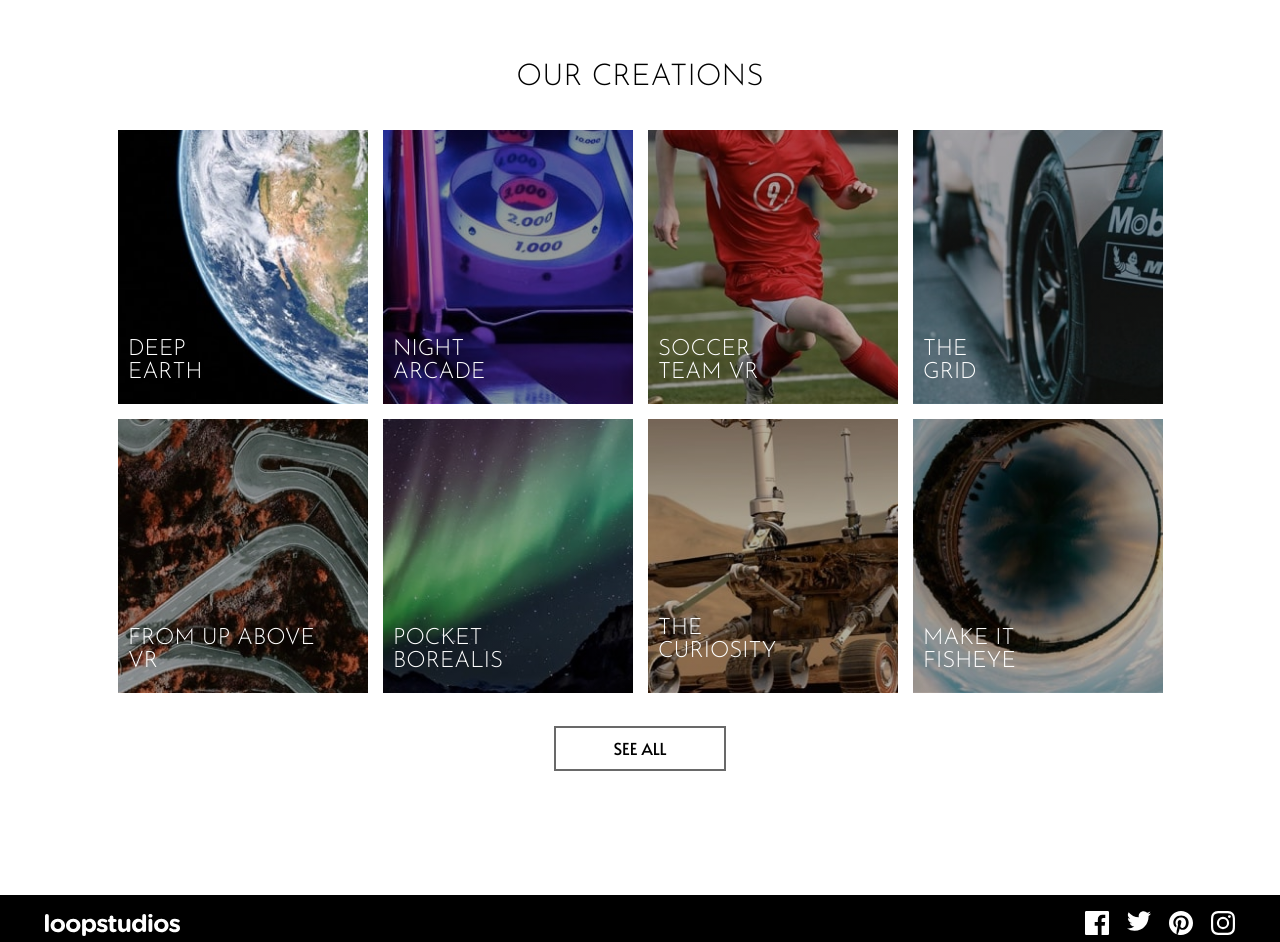
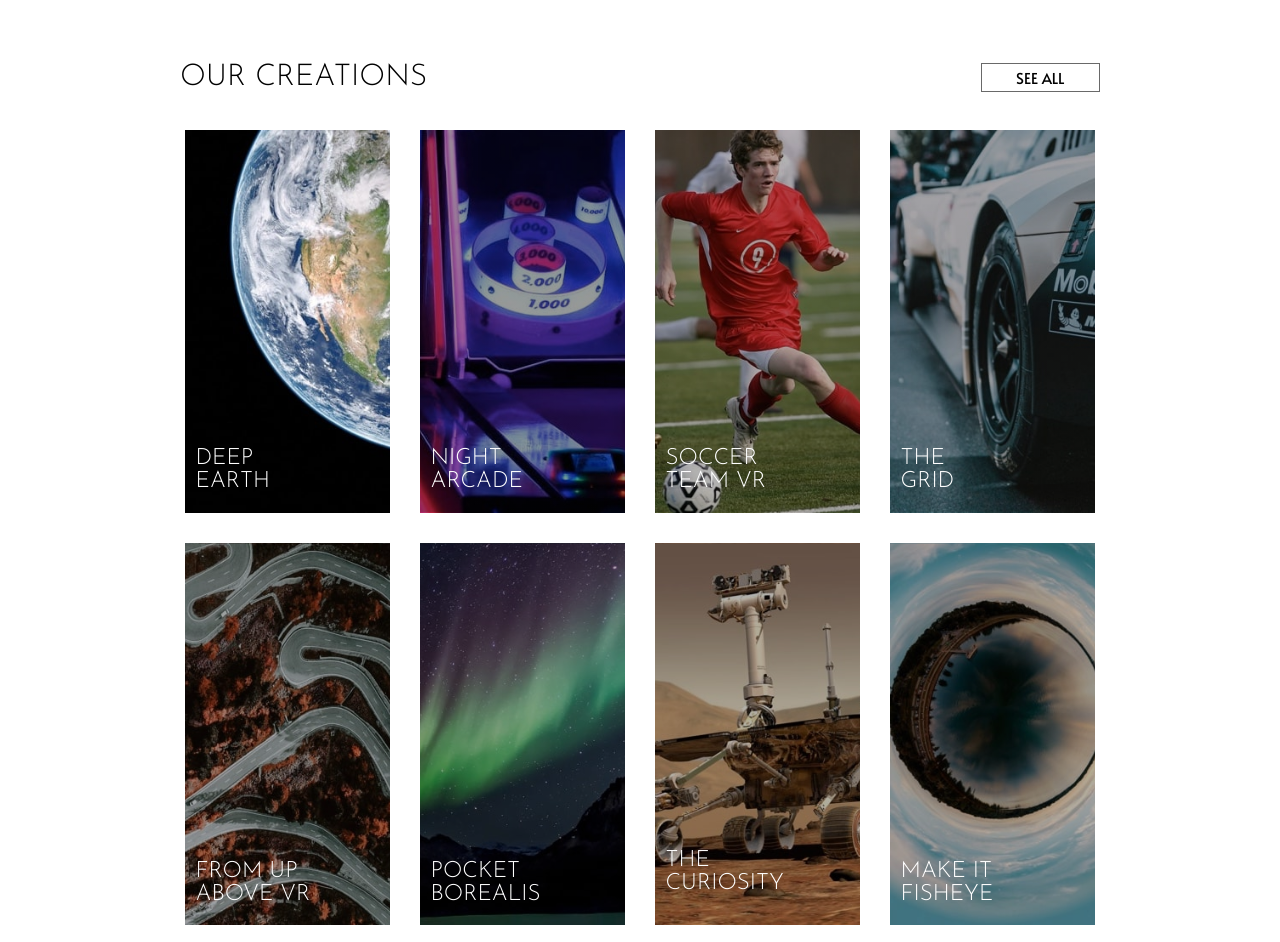
Before and after one commit to FranciscoGXX/loopstudios_LandingPage, a plain HTML site: page index.html in a window 1280 px wide. Shown: the part 1055-1997 px from the top of the page. Drawn offline with Linux system fonts and the light colour scheme.

Commit message:
Adding_Creation_Responsive-1024

```diff
--- a/style.css
+++ b/style.css
@@ -429,28 +429,7 @@ img {
         row-gap: 2rem;
     }
 
-    /* .CreationContent>p{
-        display: none;
-    }
 
-    .Creation__Top--Desktop{
-        display: flex;
-        justify-content: space-between;
-        padding: 0 2rem;
-        align-items: center;
-    }
-
-    .Creation__Top--Desktop>p{
-        text-transform: uppercase;
-        font-family: var(--Josefin_Sans);
-        font-size: 2rem;
-    }
-
-    .Creation__Top--Desktop>.Creation__SeeMore>button{
-        padding: .2rem 2.3rem;
-        font-size: 1rem;
-        border: 1px solid var(--Very_Dark_Gray);
-    } */
 
     .Creation__Items {
         grid-template-rows: repeat(2, 1fr);
@@ -529,7 +508,7 @@ img {
 
     /*Main*/
     .mainContent{
-        grid-template-rows: 38rem 20rem 48rem 6rem;
+        grid-template-rows: 38rem 20rem 58rem 6rem;
         row-gap: 8rem;
         /*28rem 20rem 48rem 6rem*/
     }
@@ -570,7 +549,43 @@ img {
 
     /*Creations*/
 
+    .CreationContent {
+        display: grid;
+        grid-template-rows: 3rem 1fr;
+        row-gap: 2rem;
+    }
 
+    .CreationContent>p{
+        display: none;
+    }
+
+    .Creation__Top--Desktop{
+        display: flex;
+        justify-content: space-between;
+        padding: 0 12rem;
+        align-items: center;
+    }
+
+    .Creation__Top--Desktop>p{
+        text-transform: uppercase;
+        font-family: var(--Josefin_Sans);
+        font-size: 2rem;
+    }
+
+    .Creation__Top--Desktop>.Creation__SeeMore>button{
+        padding: .2rem 2.3rem;
+        font-size: 1rem;
+        border: 1px solid var(--Very_Dark_Gray);
+    }
+
+    .ButtonBotton{
+        display: none;
+    }
+
+    .Creation__Items {
+        grid-template-columns: repeat(4,16.4%);
+        gap: 2rem;
+    }
 
 
 
```
